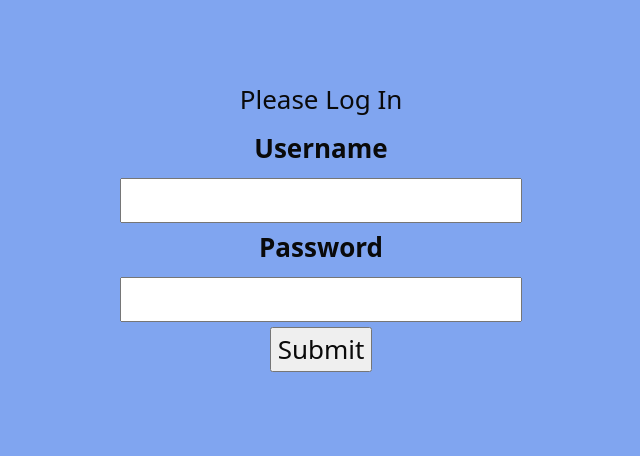
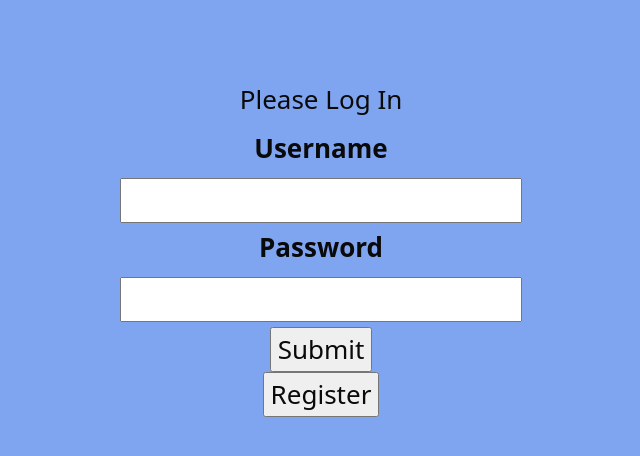
Before and after one commit to lwcreel/HealthCarePortal, a React (Create React App) app: page /login/false in a window 1280 px wide. Shown: the top 456 px of the page, without its empty margins (319-959 px from the left). Built offline with nearby package versions, Linux system fonts and the light colour scheme.

Commit message:
Added register  button to user login

```diff
--- a/src/App.js
+++ b/src/App.js
@@ -14,7 +14,8 @@ function App() {
       <div className="App" style={{"paddingTop": "10vh"}}>
         <Routes>
           <Route path="/" element={<LandingPage />} />
-          <Route path="/login/:isAdmin" element={<Login />} />
+          <Route path="/login/false" element={<Login isAdmin="false" />} />
+          <Route path="/login/true" element={<Login isAdmin="true"/>} />
           <Route path="/admin" element={<AdminDashboard />} />
           <Route path="/dashboard" element={<Dashboard />} />
         </Routes>
--- a/src/components/Auth/LoginPage.js
+++ b/src/components/Auth/LoginPage.js
@@ -12,7 +12,7 @@ class Login extends React.Component {
     this.state = {
       username: '',
       password: '',
-      isAdmin: ''
+      isAdmin: this.props.isAdmin
     };
 
     this.onSubmit = this.onSubmit.bind(this);
@@ -34,6 +34,12 @@ class Login extends React.Component {
   }
 
   render() {
+    let RegisterButton = "";
+
+    if (this.state.isAdmin === "false") {
+      RegisterButton = (<Row>< div id = "register" ><input type="button" value="Register" /></div ></Row >);
+    }
+
     return (
       <Container fluid>
         <div>
@@ -58,6 +64,7 @@ class Login extends React.Component {
                 <input type="submit" value="Submit" />
               </div>
             </Row>
+            {RegisterButton}
           </form>
         </div>
       </Container>
```
